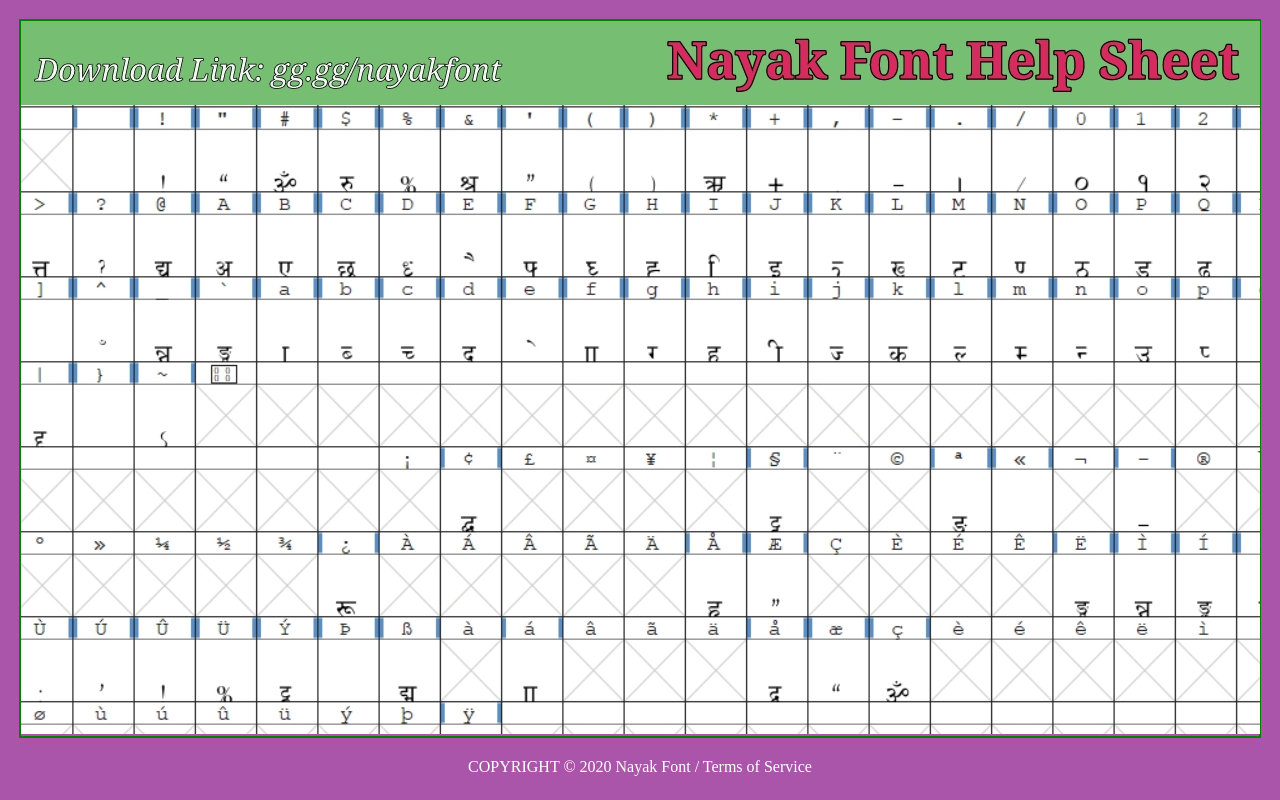
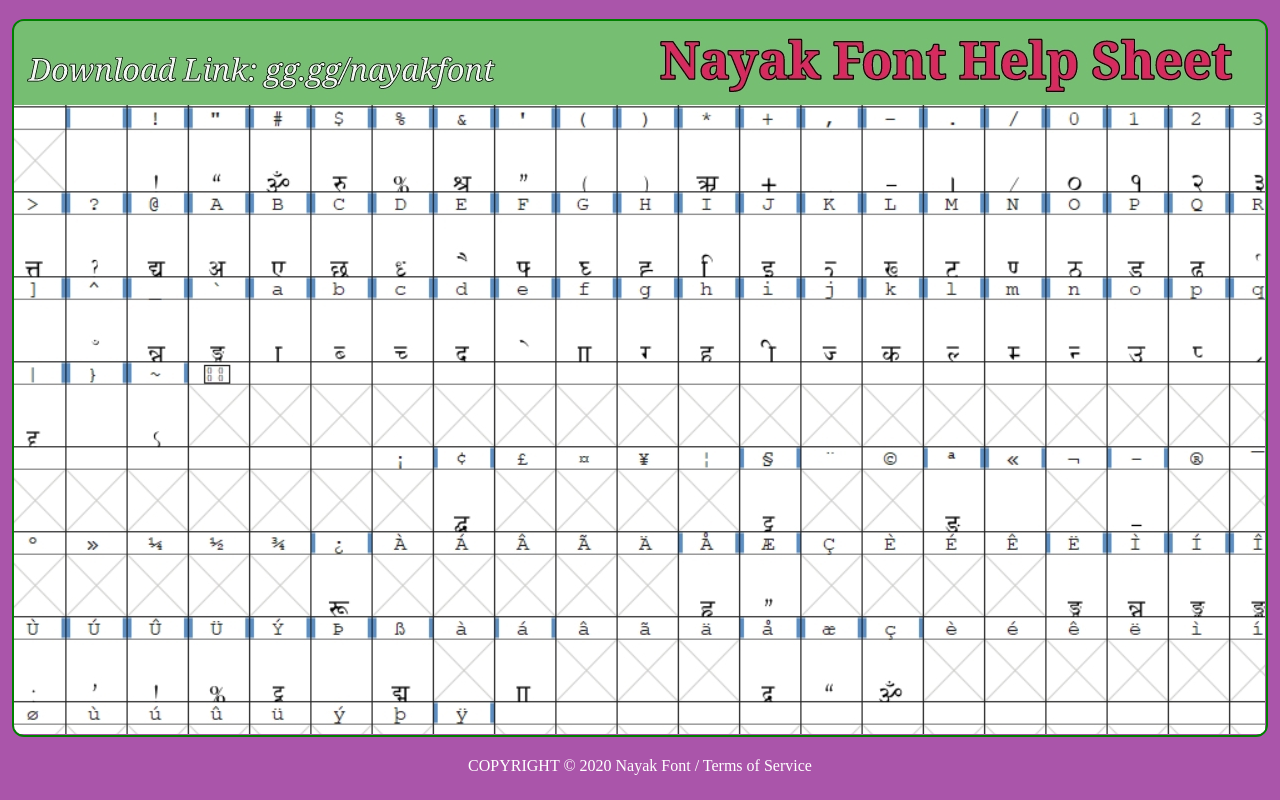
Before and after one commit to abdheshnayak/nayak-font, a plain HTML site: page practice-page/index.html in a window 1280 px wide. Shown: the part 487-1287 px from the top of the page. Drawn offline with Linux system fonts and the light colour scheme.

Commit message:
Update index.html

```diff
--- a/practice-page/index.html
+++ b/practice-page/index.html
@@ -36,6 +36,7 @@
         width: 98%;
       }
       .imgbox{
+        border-radius: 12px;
         border: 2px solid green;
       }
       .Downloadbtn{
@@ -68,7 +69,7 @@
     </div>
     <hr>
     <h1 >Cheat sheet</h1>
-    <iframe class="imgbox"  width="98%" height="715px"
+    <iframe class="imgbox"  width="99%" height="714px"
    src="Cheatsheet.jpg" name="imgbox" id="imgbox">
       <p>iframes are not supported by your browser.</p>
     </iframe>
```
